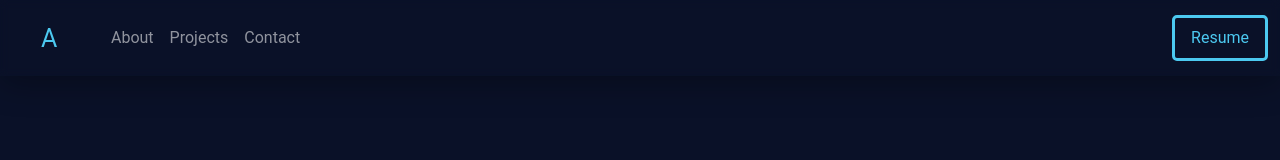
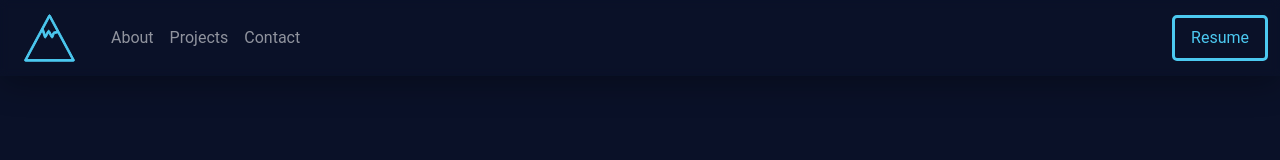
Before and after one commit to arenclissold/portfolio-page, a Vue app: page / in a window 1280 px wide. Shown: the top 160 px of the page. Built offline with nearby package versions, Linux system fonts and the light colour scheme.

Commit message:
changed brand icon

```diff
--- a/components/BrandIcon.vue
+++ b/components/BrandIcon.vue
@@ -1,16 +1,24 @@
 <template>
-  <span class="initial">A</span>
   <svg
     class="brand"
     xmlns="http://www.w3.org/2000/svg"
-    role="img"
-    viewBox="0 0 100 100"
-    fill="none"
-    stroke="gray"
-    stroke-width="4"
-    stroke-linecap="round"
-    stroke-linejoin="round"
-  ></svg>
-  <title>Aren</title>
-  <polygon points="50 3,100 28,100 75, 50 100,3 75,3 25" />
+    xmlns:xlink="http://www.w3.org/1999/xlink"
+    x="0px"
+    y="0px"
+    viewBox="0 0 512 512"
+    style="enable-background: new 0 0 512 512"
+    stroke-width="10"
+    stroke="currentColor"
+    fill="currentColor"
+  >
+    <path
+      d="M510.944,481.32L263.772,22.286c-3.078-5.715-12.466-5.715-15.543,0L1.056,481.32c-1.474,2.737-1.401,5.877,0.194,8.545
+			c1.591,2.668,4.47,4.136,7.578,4.136h494.345c3.108,0,5.987-1.468,7.578-4.136C512.345,487.197,512.418,484.057,510.944,481.32z
+			M256,45.092l76.687,142.419l-34.282,6.857c-2.922,0.582-5.353,2.608-6.465,5.375l-10.862,27.164l-26.241-45.918
+			c-3.138-5.5-12.19-5.5-15.328,0l-25.517,44.651l-20.237-60.72c-0.265-0.795-0.662-1.502-1.112-2.163L256,45.092z M23.608,476.346
+			L23.608,476.346l157.78-292.855l22.099,66.38c1.103,3.302,4.039,5.689,7.504,6.033c0.293,0.03,0.582,0.064,0.875,0.064
+			c3.142,0,6.078-1.671,7.659-4.438l27.646-48.374l27.646,48.383c1.681,2.944,4.884,4.699,8.276,4.428
+			c3.379-0.233,6.328-2.383,7.586-5.525l15.88-39.698l34.879-7.144l146.953,272.748H23.608z"
+    />
+  </svg>
 </template>
--- a/components/GitHubIcon.vue
+++ b/components/GitHubIcon.vue
@@ -1,6 +1,6 @@
 <template>
   <svg
-    class="project-git"
+    class="link-icon"
     xmlns="http://www.w3.org/2000/svg"
     role="img"
     viewBox="0 0 24 24"
--- a/components/LinkedInIcon.vue
+++ b/components/LinkedInIcon.vue
@@ -1,7 +1,7 @@
 <template>
   <svg
     xmlns="http://www.w3.org/2000/svg"
-    class="linkedin"
+    class="link-icon"
     role="img"
     viewBox="0 0 24 24"
     fill="none"
--- a/components/ProjectLinkIcon.vue
+++ b/components/ProjectLinkIcon.vue
@@ -4,11 +4,11 @@
     role="img"
     viewBox="0 0 24 24"
     fill="none"
-    stroke="gray"
+    stroke="currentColor"
     stroke-width="2"
     stroke-linecap="round"
     stroke-linejoin="round"
-    class="project-link"
+    class="link-icon"
   >
     <title>External Link</title>
     <path d="M18 13v6a2 2 0 0 1-2 2H5a2 2 0 0 1-2-2V8a2 2 0 0 1 2-2h6"></path>
--- a/src/App.vue
+++ b/src/App.vue
@@ -233,13 +233,6 @@ import BrandIcon from "../components/BrandIcon";
   color: #4cc9f0;
 }
 
-.project-git:hover {
-  color: #4cc9f0;
-}
-.project-link svg:hover {
-  stroke: #4cc9f0;
-}
-
 .centered {
   text-align: center;
 }
@@ -263,7 +256,7 @@ import BrandIcon from "../components/BrandIcon";
 }
 
 .brand {
-  stroke: #4cc9f0;
+  color: #4cc9f0;
   height: 50px;
   width: 75px;
 }
@@ -408,7 +401,7 @@ section {
   border-radius: 5px;
 }
 
-.project-git {
+.link-icon {
   width: 2em;
   height: 2em;
   color: #aeb9df;
@@ -416,11 +409,8 @@ section {
   transition: 0.5s;
 }
 
-.project-link {
-  width: 2em;
-  height: 2em;
-  stroke: #aeb9df;
-  transition: 0.5s;
+.link-icon:hover {
+  color: #4cc9f0;
 }
 
 .last-p {
```
